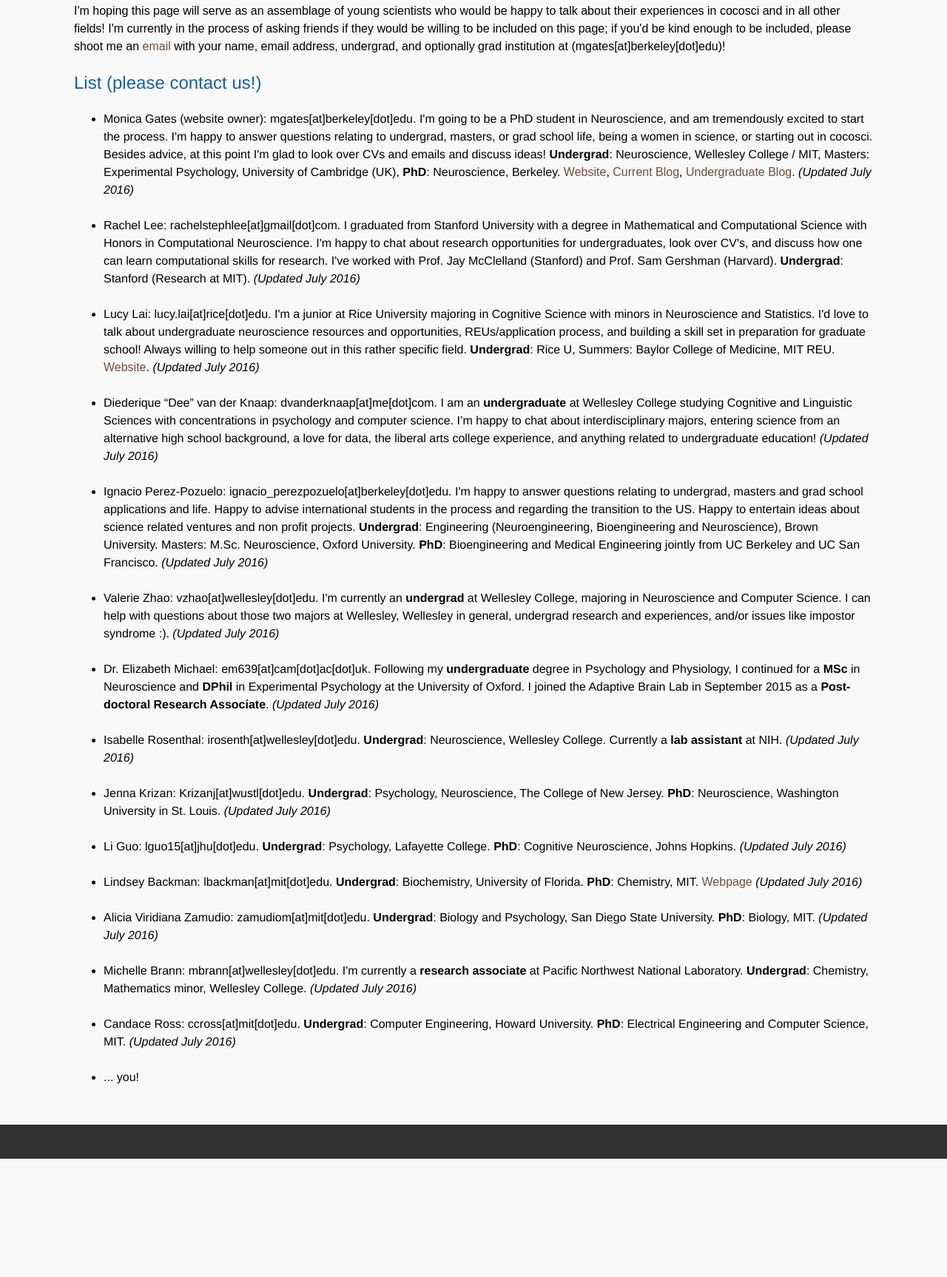
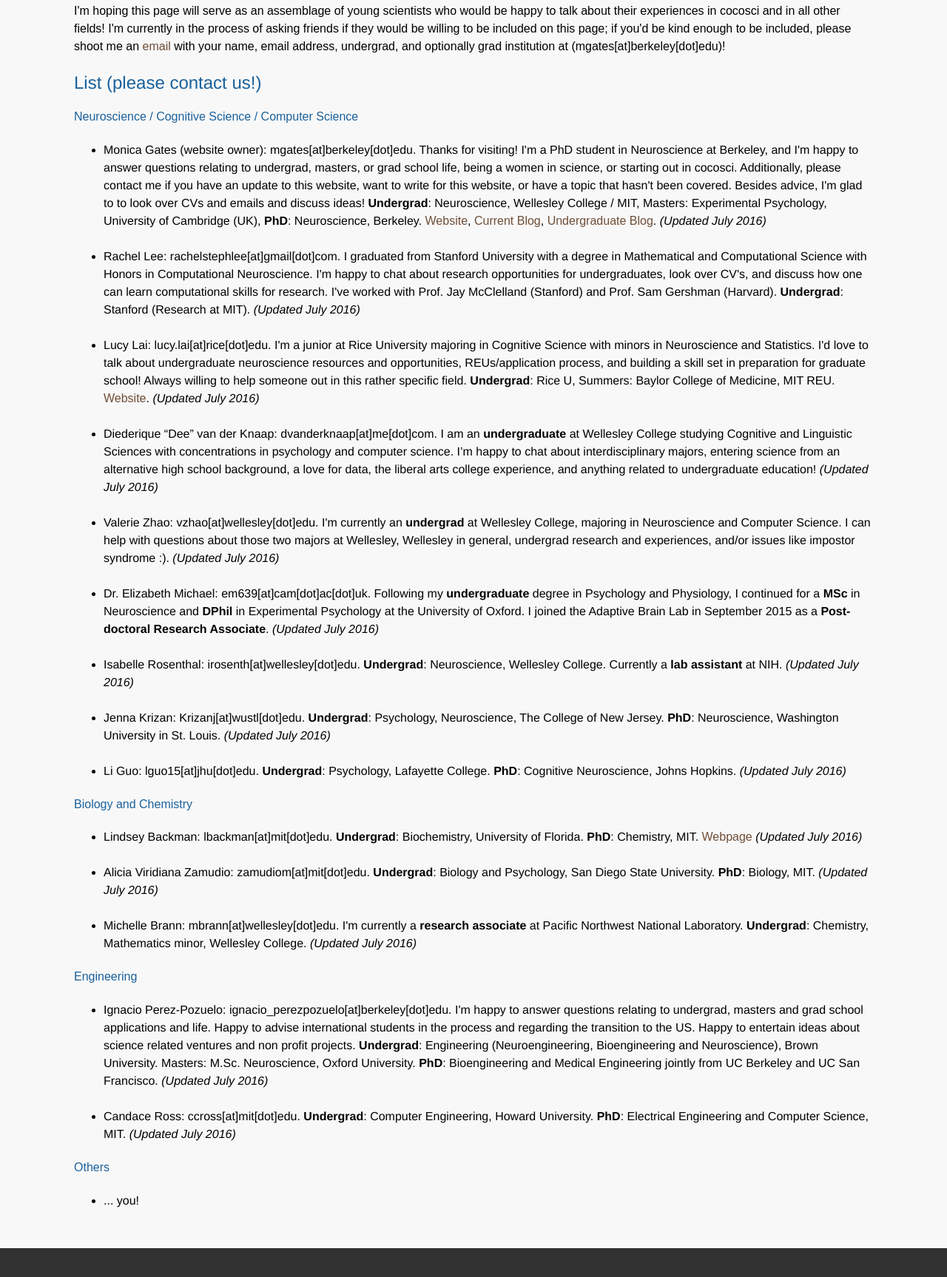
Before and after one commit to JustinChavez/womenincocosci, a plain HTML site: page ambassadors.html in a window 1280 px wide. Shown: the part 257-1984 px from the top of the page at 74% size. Before the commit the page ends 1824 px from the top, so only its background shows below. Drawn offline with nearby package versions, Linux system fonts and the light colour scheme.

Commit message:
180716_2

```diff
--- a/ambassadors.html
+++ b/ambassadors.html
@@ -76,12 +76,16 @@
                 <br>
                 <h4> List (please contact us!) </h4>
                 <br>
+                <h2>Neuroscience / Cognitive Science / Computer Science</h2>
+                <br>
                 <ul>
-                    <li> Monica Gates (website owner): mgates[at]berkeley[dot]edu. I'm going to be
-                        a PhD student in Neuroscience, and am tremendously excited
-                        to start the process. I'm  happy to answer questions relating to undergrad,
+                    <li> Monica Gates (website owner): mgates[at]berkeley[dot]edu.
+                        Thanks for visiting! I'm a PhD student in Neuroscience at Berkeley, and
+                        I'm  happy to answer questions relating to undergrad,
                         masters, or grad school life, being a women in science, or
-                        starting out in cocosci. Besides advice, at this point I'm glad
+                        starting out in cocosci. Additionally, please contact me if you have an
+                        update to this website, want to write for this website, or have a topic
+                        that hasn't been covered. Besides advice, I'm glad to
                         to look over CVs and emails and discuss ideas! <b>Undergrad</b>:
                         Neuroscience, Wellesley College / MIT, Masters: Experimental Psychology,
                         University of Cambridge
@@ -120,18 +124,6 @@
                         background, a love for data, the liberal arts college
                         experience, and anything related to undergraduate education!<i> (Updated July 2016)</i></li>
                     <br>
-                    <li> Ignacio Perez-Pozuelo: ignacio_perezpozuelo[at]berkeley[dot]edu.
-                        I'm happy to answer questions relating to undergrad,
-                        masters and grad school applications and life. Happy
-                        to advise international students in the process and
-                        regarding the transition to the US. Happy to entertain
-                        ideas about science related ventures and non profit
-                        projects. <b>Undergrad</b>: Engineering (Neuroengineering,
-                        Bioengineering and Neuroscience), Brown University.
-                        Masters: M.Sc. Neuroscience, Oxford University. <b>PhD</b>:
-                        Bioengineering and Medical Engineering jointly from
-                        UC Berkeley and UC San Francisco.<i> (Updated July 2016)</i></li>
-                    <br>
                     <li>Valerie Zhao: vzhao[at]wellesley[dot]edu. I'm currently an
                         <b>undergrad</b> at Wellesley College, majoring in Neuroscience and
                         Computer Science. I can help with questions about those two
@@ -157,6 +149,10 @@
                         <b>PhD</b>: Cognitive Neuroscience,
                         Johns Hopkins. <i>(Updated July 2016)</i></li>
                     <br>
+                </ul>
+                    <h2>Biology and Chemistry</h2>
+                    <br>
+                    <ul>
                     <li> Lindsey Backman: lbackman[at]mit[dot]edu. <b>Undergrad</b>: Biochemistry,
                         University of Florida. <b>PhD</b>: Chemistry, MIT.
                         <a href="http://drennan.mit.edu/group_member/lindsey-backman/">Webpage</a>
@@ -172,13 +168,32 @@
                         Chemistry, Mathematics minor, Wellesley College.
                         <i> (Updated July 2016)</i></li>
                     <br>
+                </ul>
+                    <h2>Engineering</h2>
+                    <br>
+                    <ul>
+                    <li> Ignacio Perez-Pozuelo: ignacio_perezpozuelo[at]berkeley[dot]edu.
+                        I'm happy to answer questions relating to undergrad,
+                        masters and grad school applications and life. Happy
+                        to advise international students in the process and
+                        regarding the transition to the US. Happy to entertain
+                        ideas about science related ventures and non profit
+                        projects. <b>Undergrad</b>: Engineering (Neuroengineering,
+                        Bioengineering and Neuroscience), Brown University.
+                        Masters: M.Sc. Neuroscience, Oxford University. <b>PhD</b>:
+                        Bioengineering and Medical Engineering jointly from
+                        UC Berkeley and UC San Francisco.<i> (Updated July 2016)</i></li>
+                    <br>
                     <li> Candace Ross: ccross[at]mit[dot]edu. <b>Undergrad</b>: Computer
                         Engineering, Howard University. <b>PhD</b>: Electrical
                         Engineering and Computer Science, MIT.
                         <i> (Updated July 2016)</i></li>
                     <br>
+                    </ul>
+                    <h2>Others</h2>
+                    <br>
+                    <ul>
                     <li> ... you! </li>
-
                 </ul>
             </div>
         </div>
--- a/css/main.css
+++ b/css/main.css
@@ -133,6 +133,10 @@ h4 {
     padding-bottom: 20px;
     padding-left: 0px;
     padding-right: 0px;
+}
+
+.centering{
+    text-align:center;
 }
 
 .small-text {
```
Also changed, not shown: about.html (+12 -3 lines).
